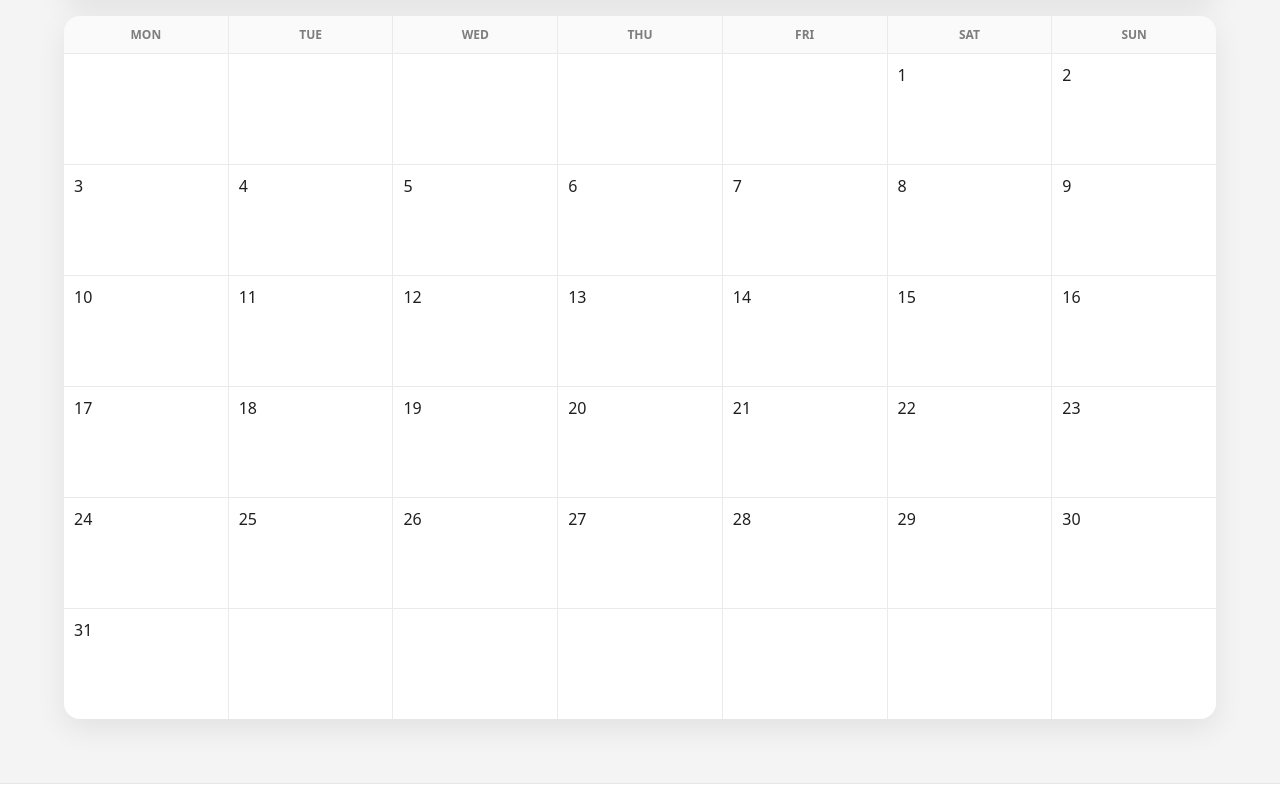
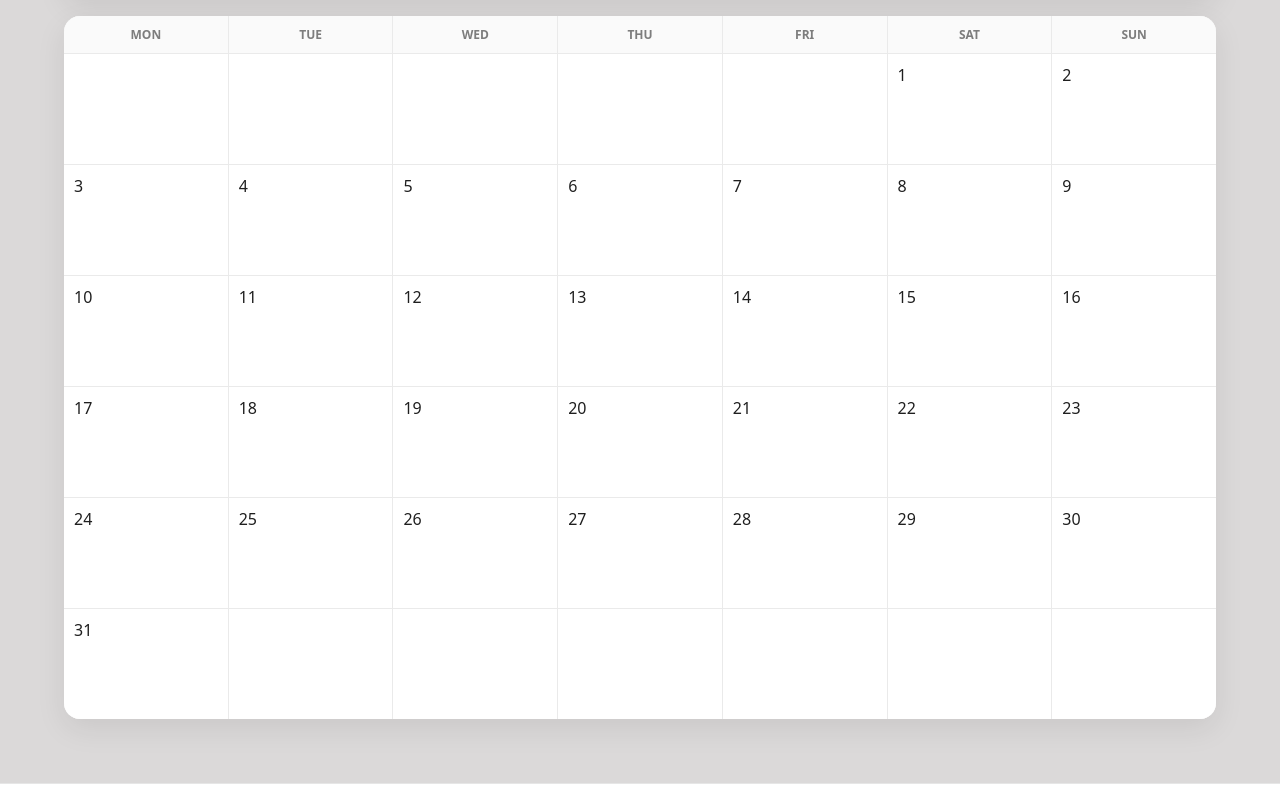
Before and after one commit to Agust-ux/Tid-ting_backup, a plain HTML site: page calendar.html in a window 1280 px wide. Shown: the part 375-1163 px from the top of the page. Drawn offline with nearby package versions, Linux system fonts and the light colour scheme.

Commit message:
Change color2 variable to a new value

```diff
--- a/css/style.css
+++ b/css/style.css
@@ -1,6 +1,6 @@
 :root {
     --color1: #1a9b00;
-    --color2: #f4f4f4;
+    --color2: #dbd9d9;
     --color3: #ffffff;
     --color4: #F8961E;
     --color5: #7d2982;
```
